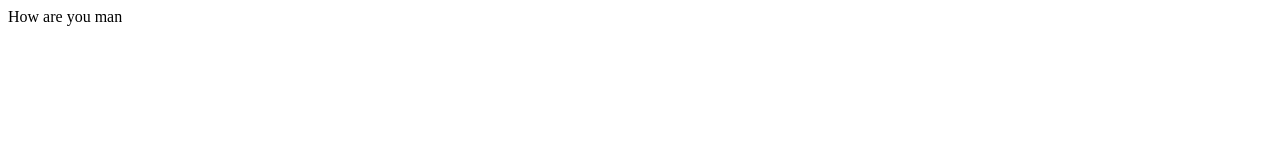
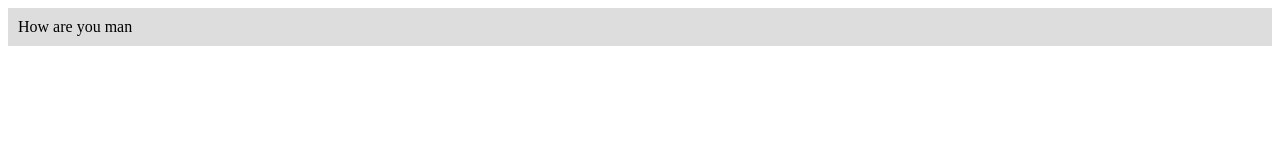
Before and after one commit to horus3ye/DevOps, a plain HTML site: page how.html in a window 1280 px wide. Drawn offline with Linux system fonts and the light colour scheme.

Commit message:
styling html

```diff
--- a/how.html
+++ b/how.html
@@ -4,7 +4,7 @@
   </head>
 
   <body>
-    <p>How are you man</p>
+    <p style="border:3px;padding:10px;background-color:#DDD">How are you man</p>
 
   </body>
 
```
